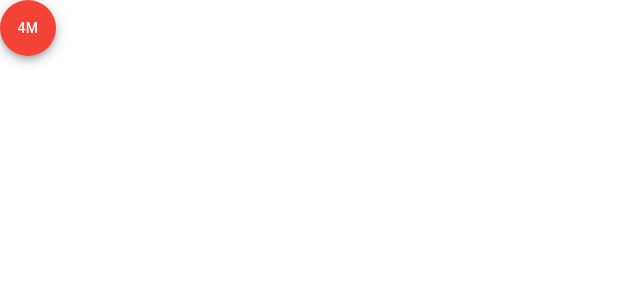
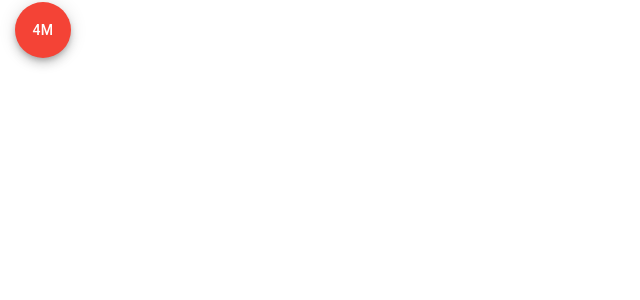
Before and after one commit to tomrule007/grinding, a React (Create React App) app: page / in a window 1280 px wide. Shown: the top 300 px of the page, without its empty margins (0-640 px from the left). Built offline with nearby package versions, Linux system fonts and the light colour scheme.

Commit message:
Fixed left edge shadow cutoff (closes #8)
added a 15px padding to the lefthandside and made the window bigger to not cut the right off

```diff
--- a/src/App.js
+++ b/src/App.js
@@ -3,16 +3,20 @@ import ReactDOM from "react-dom";
 import Button from "@material-ui/core/Button";
 import { createMuiTheme } from "@material-ui/core/styles";
 import red from "@material-ui/core/colors/red";
-import green from "@material-ui/core/colors/green";
+import lightGreen from "@material-ui/core/colors/green";
 import { ThemeProvider } from "@material-ui/styles";
 import Fab from "@material-ui/core/Fab";
+import { Grid } from "@material-ui/core";
 
 const theme = createMuiTheme({
   palette: {
     primary: red,
-    secondary: green
+    secondary: lightGreen
   }
 });
+
+const onColor = red[500];
+const offColor = lightGreen["A400"];
 
 //NOT THE PROPER WAY TO STORE STATE! Need to fix!
 let lastStart;
@@ -37,14 +41,13 @@ function toggleState(time) {
 
 function App() {
   return (
-    <ThemeProvider theme={theme}>
-      <Fab
-        color="primary"
-        onClick={e => toggleState(Date.now())}
-      >
-        4m
-      </Fab>
-    </ThemeProvider>
+    <div style={{ paddingTop: 2, paddingLeft: 15 }}>
+      <ThemeProvider theme={theme}>
+        <Fab color="primary" onClick={e => toggleState(Date.now())}>
+          4m
+        </Fab>
+      </ThemeProvider>
+    </div>
   );
 }
 
--- a/src/electron-starter.js
+++ b/src/electron-starter.js
@@ -17,7 +17,7 @@ function createWindow() {
   const defaultX = width * 0.85;
   // Create the browser window.
   mainWindow = new BrowserWindow({
-    width: 70,
+    width: 90,
     height: 70,
     y: 0,
     x: defaultX,
```
